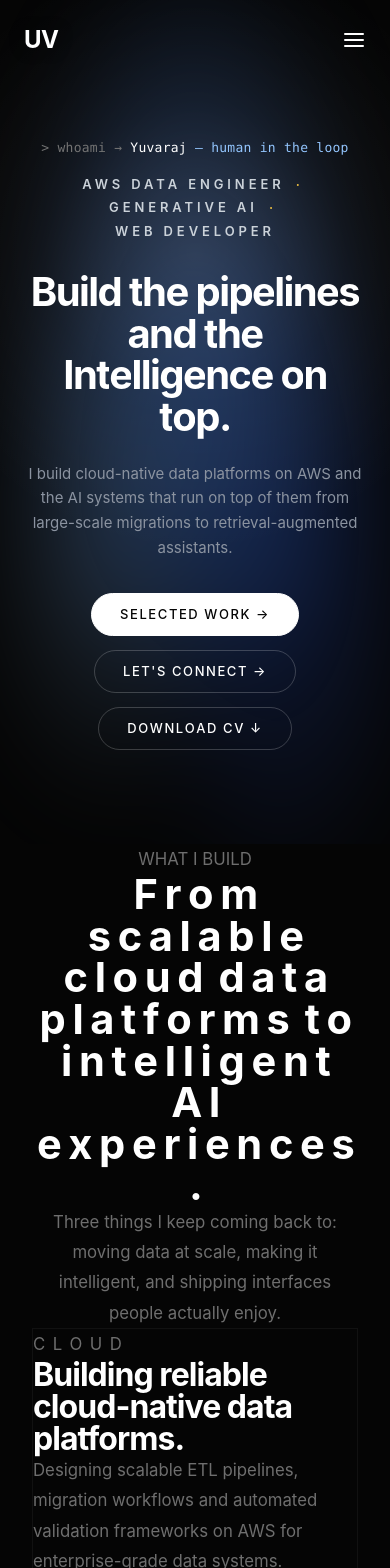
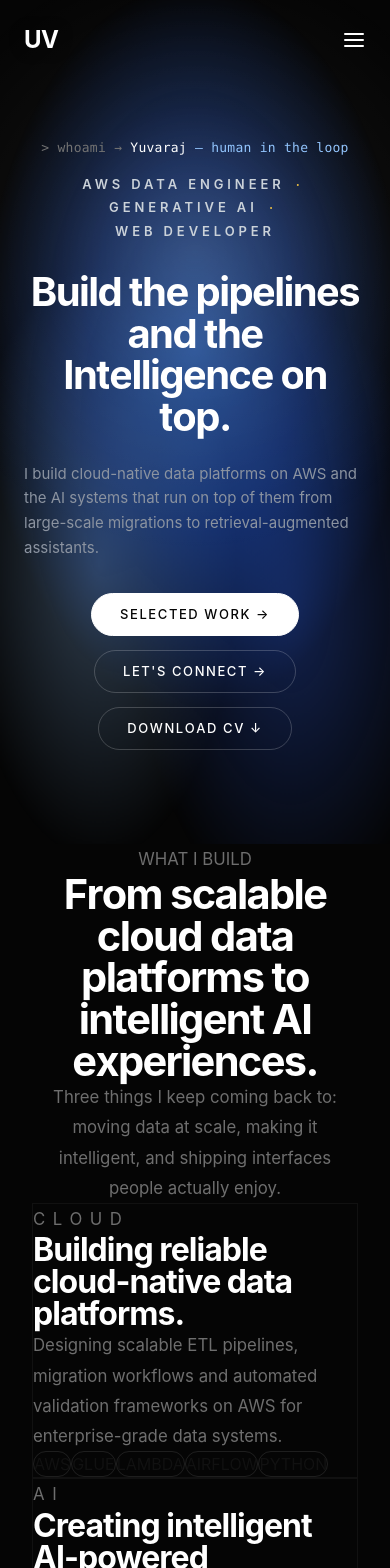
Before and after one commit to uvyuva/uvyuva.github.io, a React (Vite) app: page / in a window 390 px wide. Shown: the top 1568 px of the page. Built offline with nearby package versions, Linux system fonts and the light colour scheme.

Commit message:
responsive and hero blob

```diff
--- a/src/components/build/WhatIBuild.tsx
+++ b/src/components/build/WhatIBuild.tsx
@@ -33,10 +33,10 @@ const WhatIBuild = () => {
             <RollingText text="experiences." />
           </h2>
 
-          <p className="mx-auto mt-8 max-w-2xl text-[17px] leading-8 text-white/55">
-            Three things I keep coming back to: moving data at scale, making
-            it intelligent, and shipping interfaces people actually enjoy.
-          </p>
+            <p className="mx-auto mt-8 max-w-2xl text-left text-[17px] leading-8 text-white/55">
+              Three things I keep coming back to: moving data at scale, making it
+              intelligent, and shipping interfaces people actually enjoy.
+            </p>
         </div>
 
         <div className="grid grid-cols-1 gap-6 md:grid-cols-3">
--- a/src/components/common/rollingtext.css
+++ b/src/components/common/rollingtext.css
@@ -9,5 +9,5 @@
   overflow: hidden;
   vertical-align: top;
   padding: 0 0.1em 0.14em;
-  margin-bottom: -0.14em;
+  margin: 0 -0.1em -0.14em;
 }
--- a/src/components/hero/styles.css
+++ b/src/components/hero/styles.css
@@ -38,15 +38,15 @@
   z-index: 0;
   pointer-events: none;
   transform: translate(var(--bx, 0px), var(--by, 0px)) scale(1.12);
-  transition: transform 0s ease-out;
+  transition: transform 0.2s ease-out;
+  will-change: transform;
 }
 
 .hero-blob-fallback {
   background:
-    radial-gradient(60% 60% at 50% 40%, rgba(59, 130, 246, 0.35), transparent 70%),
-    radial-gradient(50% 55% at 70% 65%, rgba(30, 58, 138, 0.4), transparent 70%),
-    radial-gradient(45% 45% at 30% 62%, rgba(147, 197, 253, 0.2), transparent 70%);
-  filter: blur(40px);
+    radial-gradient(70% 55% at 50% 42%, rgba(59, 130, 246, 0.6) 0%, rgba(37, 99, 235, 0.35) 35%, transparent 70%),
+    radial-gradient(55% 50% at 72% 70%, rgba(30, 58, 138, 0.55) 0%, transparent 65%),
+    radial-gradient(45% 45% at 28% 65%, rgba(147, 197, 253, 0.3) 0%, transparent 70%);
 }
 
 
@@ -125,6 +125,7 @@
   line-height: 1.65;
   max-width: 580px;
   margin: 24px auto 0;
+  text-align: left;
 }
 
 .hero-cta-row {
--- a/src/components/skills/Skills.tsx
+++ b/src/components/skills/Skills.tsx
@@ -51,7 +51,6 @@ const Skills = () => {
                 if (!group) return null;
                 const meta = META[label] ?? FALLBACK;
                 const Icon = meta.icon;
-                const isTools = label === "Tools";
 
                 return (
                 <div
@@ -66,17 +65,6 @@ const Skills = () => {
                     <span className="skill-tile-label">{label}</span>
                   </div>
 
-                    {isTools ? (
-                      <div className="skill-marquee">
-                        <div className="skill-marquee-track">
-                          {[...group.skills, ...group.skills].map((s, i) => (
-                            <span key={i} className="skill-chip">
-                              {s}
-                            </span>
-                          ))}
-                        </div>
-                      </div>
-                    ) : (
                   <ul className="skill-list">
                     {group.skills.map((s) => (
                       <li key={s} className="skill-chip">
@@ -84,7 +72,6 @@ const Skills = () => {
                       </li>
                     ))}
                   </ul>
-                    )}
                 </div>
                 );
               })}
```
Lines whose indentation alone changed are shown as unchanged.
